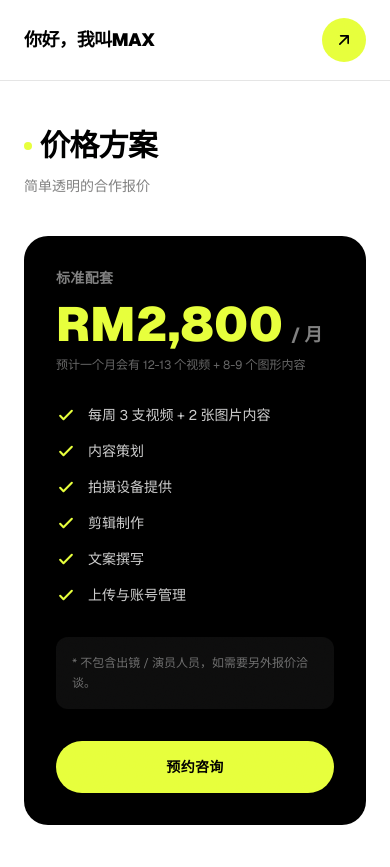
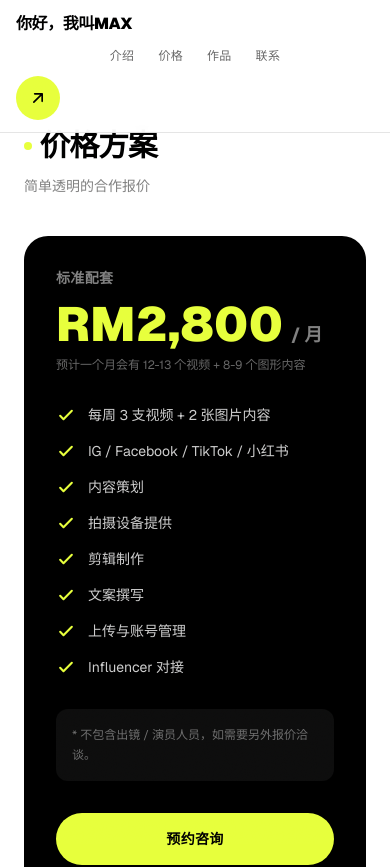
Before and after one commit to teeyuyang756-ux/Portfolio_Max, a Next.js app: page /pricing in a window 390 px wide. Shown: the top 867 px of the page. Built offline with nearby package versions, Linux system fonts and the light colour scheme.

Commit message:
update website components

```diff
--- a/src/components/BeforeAfter.tsx
+++ b/src/components/BeforeAfter.tsx
@@ -9,7 +9,7 @@ const metrics = [
     before: "1.2%",
     after: "8.5%",
   },
-  { label: "单条内容平均曝光量", before: "100", after: "10,000" },
+  { label: "单条内容平均曝光量", before: "100~", after: "20K++" },
 ];
 
 function ArrowIcon() {
@@ -26,9 +26,8 @@ export default function BeforeAfter() {
       <Reveal>
         <h2 className="flex items-center gap-2 text-3xl font-black uppercase tracking-tight text-black sm:text-4xl">
           <span className="h-2 w-2 rounded-full bg-[var(--accent)]" />
-          Before &amp; After 数据对比
+          Before &amp; After
         </h2>
-        <p className="mt-3 max-w-lg text-sm text-black/50">合作 3 个月内的真实账号数据变化（占位数据，待替换）</p>
       </Reveal>
 
       <Reveal delay={100} className="mt-10 rounded-3xl bg-black p-6 sm:p-10">
--- a/src/components/Contact.tsx
+++ b/src/components/Contact.tsx
@@ -17,10 +17,9 @@ export default function Contact() {
       <div className="mx-auto max-w-6xl">
         <div className="grid gap-12 lg:grid-cols-2">
           <Reveal>
-            <h2 className="text-4xl font-black uppercase leading-[1.05] tracking-tight sm:text-5xl">
-              目前只接
-              <span className="ml-2 bg-[var(--accent)] px-2 text-black">4</span>
-              单
+            <h2 className="text-4xl font-black leading-[1.05] tracking-tight sm:text-5xl">
+              脑力有限，只接能力范围。
+              <span className="mt-2 inline-block bg-[var(--accent)] px-2 text-black">先到先得哦！</span>
             </h2>
             <a
               href={WHATSAPP_HREF}
--- a/src/components/Header.tsx
+++ b/src/components/Header.tsx
@@ -8,16 +8,16 @@ const navLinks = [
 export default function Header() {
   return (
     <header className="fixed top-0 z-50 w-full border-b border-black/10 bg-white/90 backdrop-blur-md">
-      <div className="mx-auto flex h-20 max-w-6xl items-center justify-between px-6">
-        <a href="/#top" className="text-lg font-black uppercase tracking-tight text-black">
+      <div className="mx-auto grid max-w-6xl grid-cols-[1fr_auto] grid-rows-[auto_auto] items-center gap-x-4 gap-y-3 px-4 py-3 sm:flex sm:h-20 sm:justify-between sm:px-6 sm:py-0">
+        <a href="/#top" className="text-base font-black uppercase tracking-tight text-black sm:order-1 sm:text-lg">
           你好，我叫MAX
         </a>
-        <nav className="hidden items-center gap-10 sm:flex">
+        <nav className="col-span-2 flex items-center justify-center gap-6 sm:order-2 sm:col-auto sm:gap-10">
           {navLinks.map((link) => (
             <a
               key={link.href}
               href={link.href}
-              className="text-sm font-medium uppercase tracking-wide text-black/60 transition-colors hover:text-black"
+              className="text-xs font-medium uppercase tracking-wide text-black/60 transition-colors hover:text-black sm:text-sm"
             >
               {link.label}
             </a>
@@ -26,7 +26,7 @@ export default function Header() {
         <a
           href="/#contact"
           aria-label="联系我"
-          className="flex h-11 w-11 items-center justify-center rounded-full bg-[var(--accent)] text-black transition-transform hover:scale-105"
+          className="flex h-11 w-11 shrink-0 items-center justify-center rounded-full bg-[var(--accent)] text-black transition-transform hover:scale-105 sm:order-3"
         >
           <svg viewBox="0 0 24 24" fill="none" stroke="currentColor" strokeWidth={2} className="h-5 w-5">
             <path strokeLinecap="round" strokeLinejoin="round" d="M7 17 17 7M8 7h9v9" />
--- a/src/components/Pricing.tsx
+++ b/src/components/Pricing.tsx
@@ -2,11 +2,13 @@ import Reveal from "./Reveal";
 
 const deliverables = [
   "每周 3 支视频 + 2 张图片内容",
+  "IG / Facebook / TikTok / 小红书",
   "内容策划",
   "拍摄设备提供",
   "剪辑制作",
   "文案撰写",
   "上传与账号管理",
+  "Influencer 对接",
 ];
 
 function CheckIcon() {
--- a/src/components/Projects.tsx
+++ b/src/components/Projects.tsx
@@ -79,7 +79,7 @@ export default function Projects() {
             <span className="h-2 w-2 rounded-full bg-[var(--accent)]" />
             领域作品
           </h2>
-          <p className="mt-3 text-sm text-black/50">悬停展开 · 共 9 支作品</p>
+          <p className="mt-3 text-sm text-black/50">不管是个人IP 还是 企业IP 我们都轻松拿捏！</p>
         </div>
       </Reveal>
 
```
